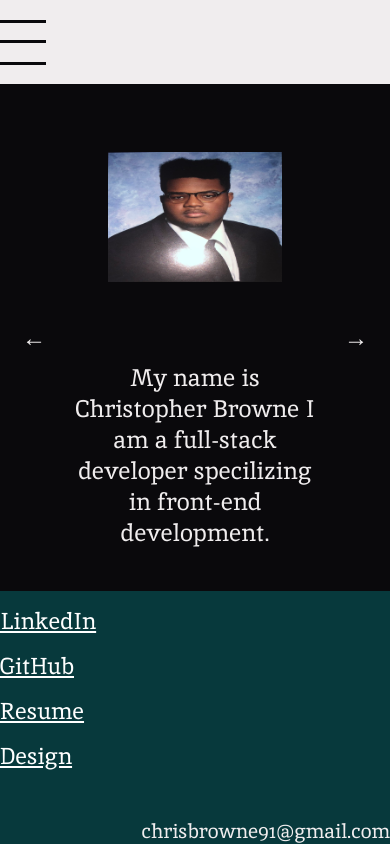
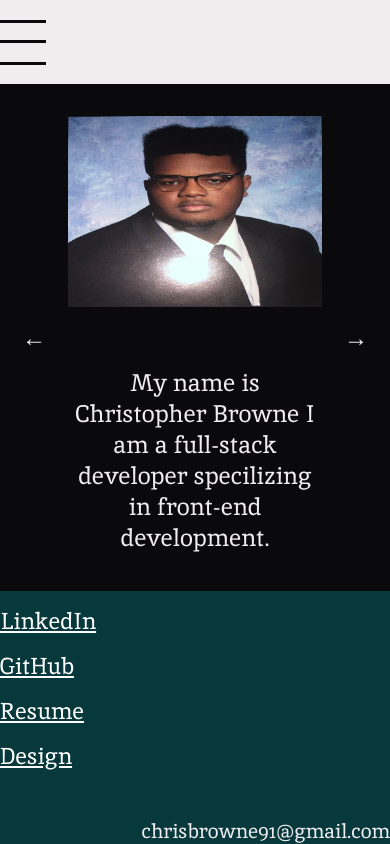
Before and after one commit to ChristopherB91/portfolio, a React (Vite) app: page /AboutMe in a window 390 px wide. Built offline with nearby package versions, Linux system fonts and the light colour scheme.

Commit message:
changed figure for mobile view

```diff
--- a/src/App.css
+++ b/src/App.css
@@ -237,6 +237,11 @@ h1 svg {
   place-self: center;
 }
 
+#subAboutMe figure {
+  height: auto;
+  width: 100%;
+}
+
 #description {
   align-self: center;
 }
@@ -277,6 +282,10 @@ h1 svg {
   #subAboutMe {
     display: grid;
     grid-template: 1fr / 1fr 1fr;
+  }
+
+  #subAboutMe figure {
+    width: auto;
   }
 }
 
```
